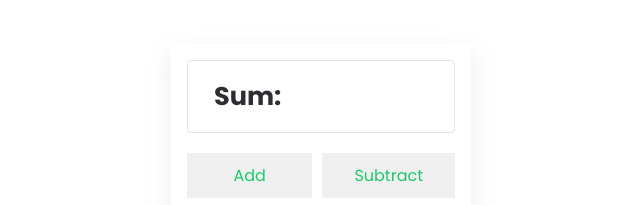
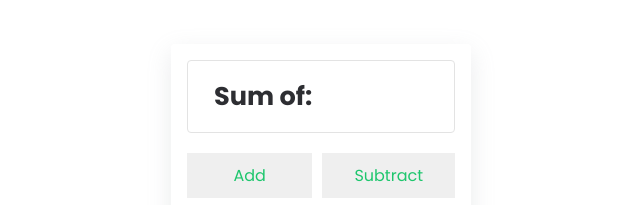
Before and after one commit to francismcpc/simple-calculator, a plain HTML site: page index.html in a window 1280 px wide. Shown: the part 221-426 px from the top of the page, 319-959 px from the left. Drawn offline with Linux system fonts and the light colour scheme.

Commit message:
updated sum-el text

```diff
--- a/index.html
+++ b/index.html
@@ -10,7 +10,7 @@
     <div class="container">
       <div class="card">
         <div class="screen">
-          <span id="sum-el">Sum:</span>
+          <span id="sum-el">Sum of:</span>
         </div>
         <div class="btn">
           <button onclick="add()">Add</button>
```
